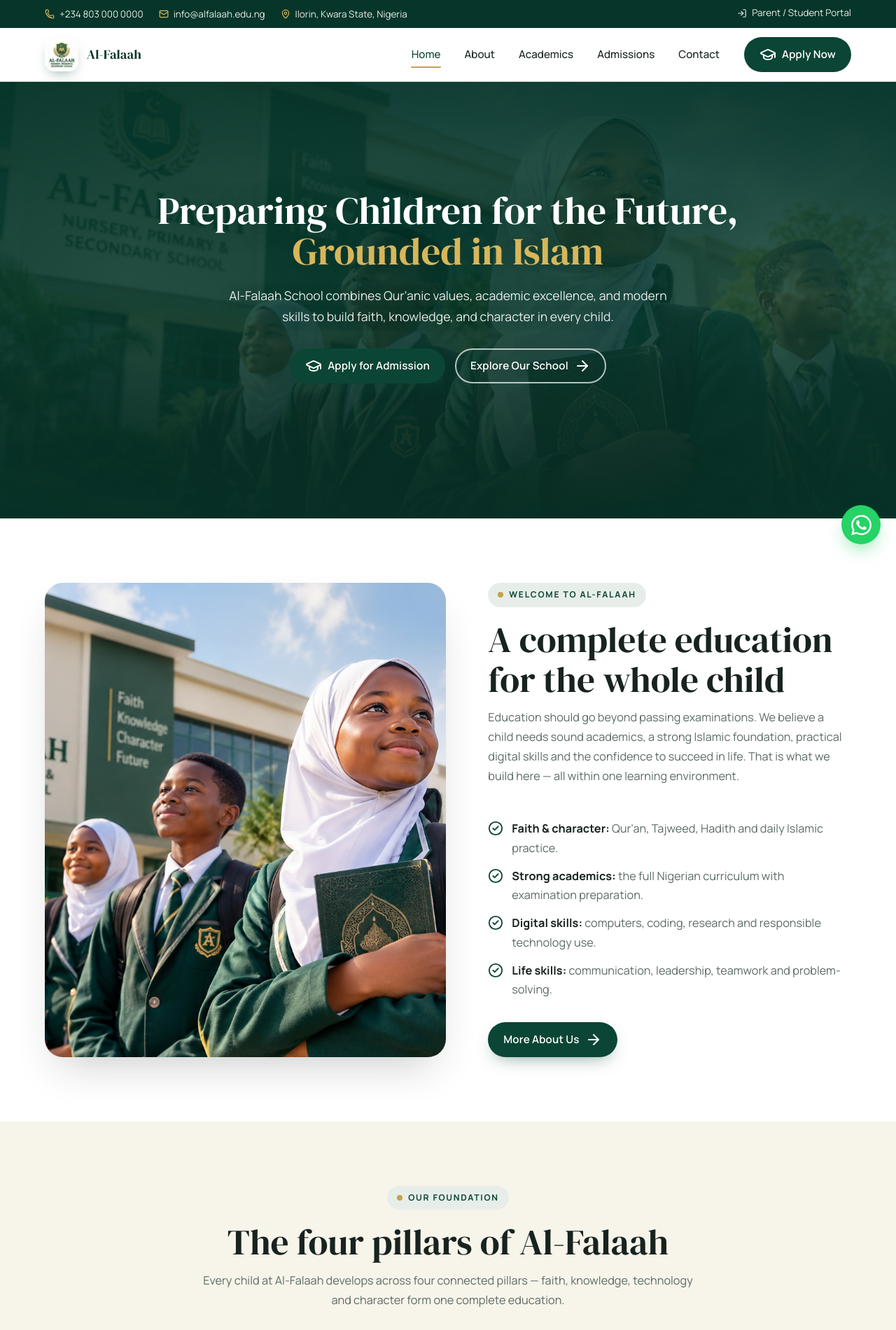
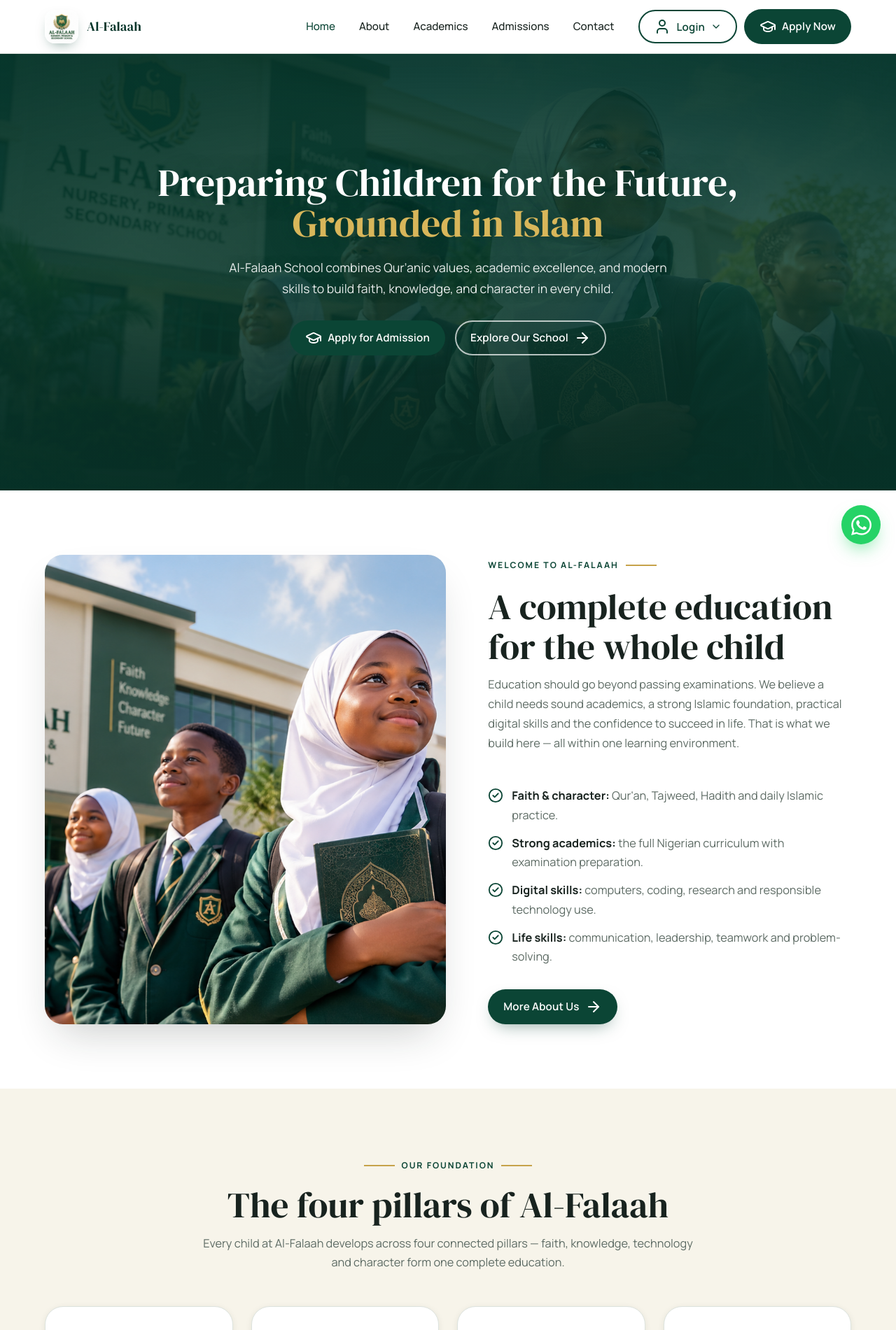
Before and after one commit to 3ace1234/alabraarsch, a PHP site: page / in a window 1280 px wide. Shown: the top 1901 px of the page at 70% size. Run offline with PHP 8.4, Linux system fonts and the light colour scheme.

Commit message:
Update stylesheet version and implement login dropdown functionality across multiple pages

```diff
--- a/css/style.css
+++ b/css/style.css
@@ -117,13 +117,13 @@ input, select, textarea { font-family: inherit; font-size: 1rem; }
 .section-head--center { margin-inline: auto; text-align: center; }
 
 .eyebrow {
-  display: inline-flex; align-items: center; gap: 8px;
-  font-weight: 700; font-size: var(--text-eyebrow); letter-spacing: .14em; text-transform: uppercase;
-  color: var(--color-primary); background: var(--color-soft-green);
-  padding: 7px 14px; border-radius: 999px;
+  display: inline-flex; align-items: center; gap: 10px;
+  font-weight: 700; font-size: var(--text-eyebrow); letter-spacing: .16em; text-transform: uppercase;
+  color: var(--color-primary); background: transparent; padding: 0; border-radius: 0;
 }
-.eyebrow::before { content: ""; width: 8px; height: 8px; border-radius: 50%; background: var(--color-accent); }
-.section--ink .eyebrow { background: rgba(255,255,255,.12); color: var(--color-accent-light); }
+.eyebrow::after { content: ""; width: 44px; height: 2px; background: var(--color-accent); flex: none; }
+.section-head--center .eyebrow::before { content: ""; width: 44px; height: 2px; background: var(--color-accent); flex: none; }
+.section--ink .eyebrow { color: var(--color-accent-light); }
 
 .section-head .title { font-size: var(--text-h2); margin-block: 18px 12px; }
 .section-head .lead { color: var(--color-text-muted); font-size: var(--text-body); }
@@ -214,23 +214,6 @@ input, select, textarea { font-family: inherit; font-size: 1rem; }
 .badge-float span { font-size: .78rem; color: var(--color-text-muted); }
 
 /* ============================================================
-   TOP BAR
-   ============================================================ */
-.topbar { background: var(--color-primary-dark); color: var(--color-soft-green); font-size: .84rem; }
-.topbar__inner { display: flex; justify-content: space-between; align-items: center; min-height: 40px; gap: 14px; flex-wrap: wrap; }
-.topbar a { color: var(--color-soft-green); }
-.topbar a:hover { color: var(--color-accent-light); }
-.topbar__contact { display: flex; gap: 22px; flex-wrap: wrap; align-items: center; }
-.topbar__contact a, .topbar__contact span { display: inline-flex; align-items: center; gap: 7px; }
-.topbar__contact svg { width: 14px; height: 14px; color: var(--color-accent-light); }
-.topbar__links a { display: inline-flex; align-items: center; gap: 7px; }
-.topbar__links svg { width: 14px; height: 14px; }
-@media (max-width: 760px) {
-  .topbar__contact .topbar__loc { display: none; }
-  .topbar__inner { justify-content: center; }
-}
-
-/* ============================================================
    HEADER / NAV
    ============================================================ */
 .site-header {
@@ -258,17 +241,31 @@ input, select, textarea { font-family: inherit; font-size: 1rem; }
 .nav__link {
   display: inline-flex; align-items: center; padding: 10px 15px; border-radius: 999px;
   color: var(--color-text); font-weight: 500; font-size: var(--text-btn);
-  position: relative;
-}
-.nav__link::after {
-  content: ""; position: absolute; left: 14px; right: 14px; bottom: 4px; height: 2px;
-  background: var(--color-accent); border-radius: 2px;
-  transform: scaleX(0); transition: transform .22s ease;
+  text-decoration: none;
 }
 .nav__link:hover { color: var(--color-primary); }
 .nav__link.is-active { color: var(--color-primary); }
-.nav__link.is-active::after { transform: scaleX(1); }
-.nav__cta { margin-left: 12px; }
+.nav__cta { display: flex; align-items: center; gap: 10px; margin-left: 12px; }
+
+.login-wrap { position: relative; }
+.btn--login { cursor: pointer; }
+.btn--login .caret { width: 16px; height: 16px; transition: transform .2s ease; }
+.login-wrap.is-open .caret { transform: rotate(180deg); }
+.login-menu {
+  position: absolute; right: 0; top: calc(100% + 10px); min-width: 230px;
+  background: #fff; border: 1px solid var(--color-border); border-radius: 14px;
+  box-shadow: 0 18px 40px -18px rgba(24,35,31,.3);
+  padding: 8px; display: flex; flex-direction: column; gap: 4px; z-index: 950;
+  opacity: 0; visibility: hidden; transform: translateY(-6px); transition: all .2s ease;
+}
+.login-wrap.is-open .login-menu { opacity: 1; visibility: visible; transform: translateY(0); }
+.login-menu__item {
+  display: flex; align-items: center; gap: 10px; padding: 10px 12px; border-radius: 8px;
+  color: var(--color-primary-dark); font-weight: 600; white-space: nowrap;
+}
+.login-menu__item svg { width: 16px; height: 16px; color: var(--color-accent); flex: none; transition: transform .15s ease; }
+.login-menu__item:hover { background: var(--color-soft-green); color: var(--color-primary); }
+.login-menu__item:hover svg { transform: translateX(2px); }
 
 .nav-toggle {
   display: none; width: 46px; height: 46px; border-radius: 12px; border: 1px solid var(--color-border);
@@ -291,8 +288,11 @@ input, select, textarea { font-family: inherit; font-size: 1rem; }
   .nav.is-open { transform: translateY(0); opacity: 1; pointer-events: auto; }
   .nav ul { flex-direction: column; align-items: stretch; gap: 2px; }
   .nav__link { display: flex; width: 100%; padding: 13px 16px; }
-  .nav__cta { margin: 14px 0 0; }
+  .nav__cta { margin: 14px 0 0; flex-wrap: wrap; }
   .nav__cta .btn { width: 100%; }
+  .nav__cta .login-wrap { width: 100%; }
+  .nav__cta .login-menu { position: static; min-width: 0; opacity: 1; visibility: visible; transform: none; box-shadow: none; display: none; }
+  .nav__cta .login-wrap.is-open .login-menu { display: flex; }
 }
 
 /* ============================================================
--- a/index.html
+++ b/index.html
@@ -10,25 +10,12 @@
   <link rel="preconnect" href="https://fonts.googleapis.com">
   <link rel="preconnect" href="https://fonts.gstatic.com" crossorigin>
   <link href="https://fonts.googleapis.com/css2?family=DM+Serif+Display&family=Manrope:wght@400;500;600;700;800&family=Noto+Naskh+Arabic:wght@400;500;600;700&display=swap" rel="stylesheet">
-  <link rel="stylesheet" href="css/style.css?v=5">
+  <link rel="stylesheet" href="css/style.css?v=9">
 </head>
 <body>
 
   <!-- ================= HEADER ================= -->
   <header class="site-header" id="siteHeader">
-    <div class="topbar">
-      <div class="container topbar__inner">
-        <div class="topbar__contact">
-          <a href="tel:+2348030000000"><i data-lucide="phone"></i> +234 803 000 0000</a>
-          <a href="mailto:info@alfalaah.edu.ng"><i data-lucide="mail"></i> info@alfalaah.edu.ng</a>
-          <span class="topbar__loc"><i data-lucide="map-pin"></i> Ilorin, Kwara State, Nigeria</span>
-        </div>
-        <div class="topbar__links">
-          <a href="portal.html"><i data-lucide="log-in"></i> Parent / Student Portal</a>
-        </div>
-      </div>
-    </div>
-
     <div class="navbar">
       <div class="container navbar__inner">
         <a class="brand" href="index.html" aria-label="Al-Falaah home">
@@ -47,6 +34,15 @@
             <li><a class="nav__link" href="contact.html">Contact</a></li>
           </ul>
           <div class="nav__cta">
+            <div class="login-wrap" data-dropdown>
+              <button class="btn btn--ghost btn--login" type="button" aria-haspopup="true" aria-expanded="false" data-dropdown-toggle>
+                <i data-lucide="user"></i> Login <i data-lucide="chevron-down" class="caret"></i>
+              </button>
+              <div class="login-menu" role="menu" aria-label="Portal login">
+                <a class="login-menu__item" href="portal.html#panelParent" role="menuitem"><i data-lucide="users"></i> Student / Parent</a>
+                <a class="login-menu__item" href="portal.html#panelTeacher" role="menuitem"><i data-lucide="briefcase"></i> Staff</a>
+              </div>
+            </div>
             <a class="btn btn--brand" href="admissions.html#apply"><i data-lucide="graduation-cap"></i> Apply Now</a>
           </div>
         </nav>
@@ -635,6 +631,6 @@
   <button class="to-top" id="toTop" aria-label="Back to top"><i data-lucide="arrow-up"></i></button>
 
   <script src="https://unpkg.com/lucide@latest"></script>
-  <script src="js/main.js?v=2"></script>
+  <script src="js/main.js?v=3"></script>
 </body>
 </html>
```
Also changed, not shown: about.html (+11 -15 lines), academics.html (+12 -16 lines), admissions.html (+11 -15 lines), contact.html (+11 -15 lines), js/main.js (+45 -0 lines), portal.html (+11 -15 lines).
